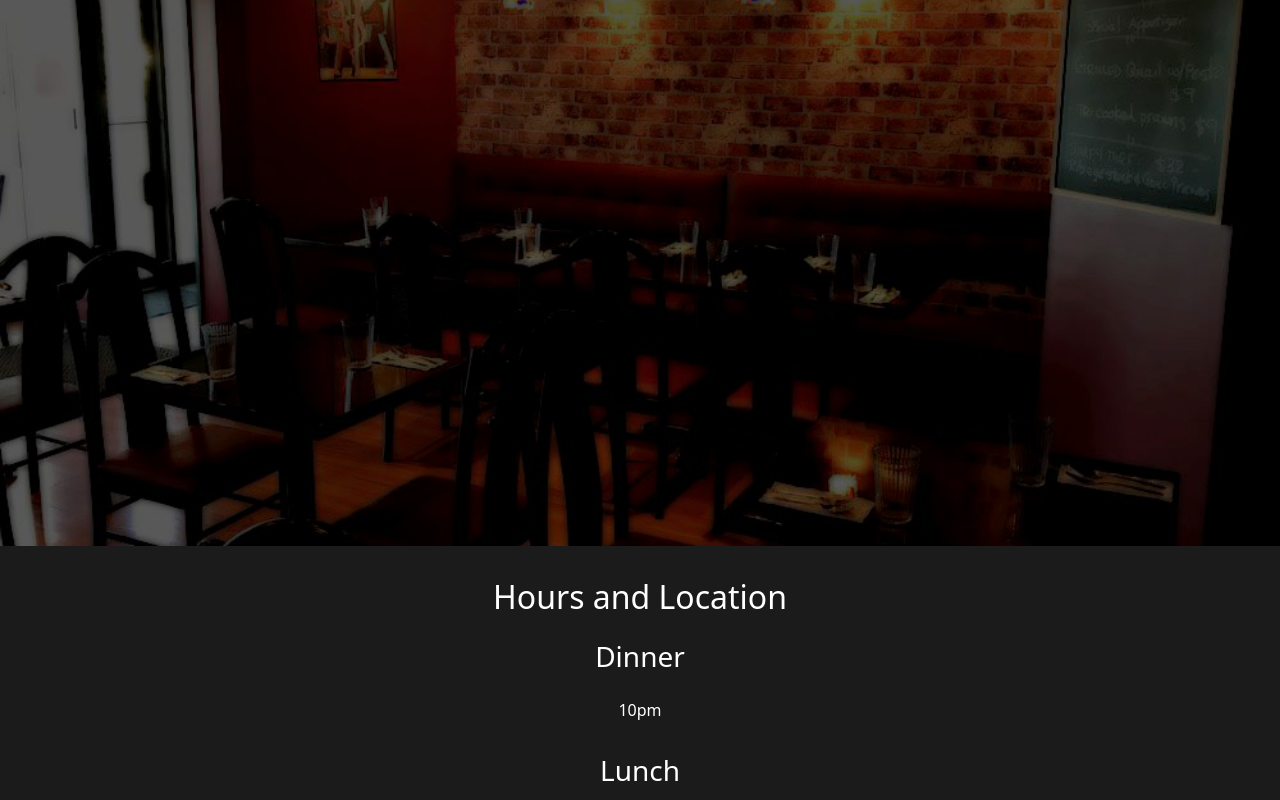
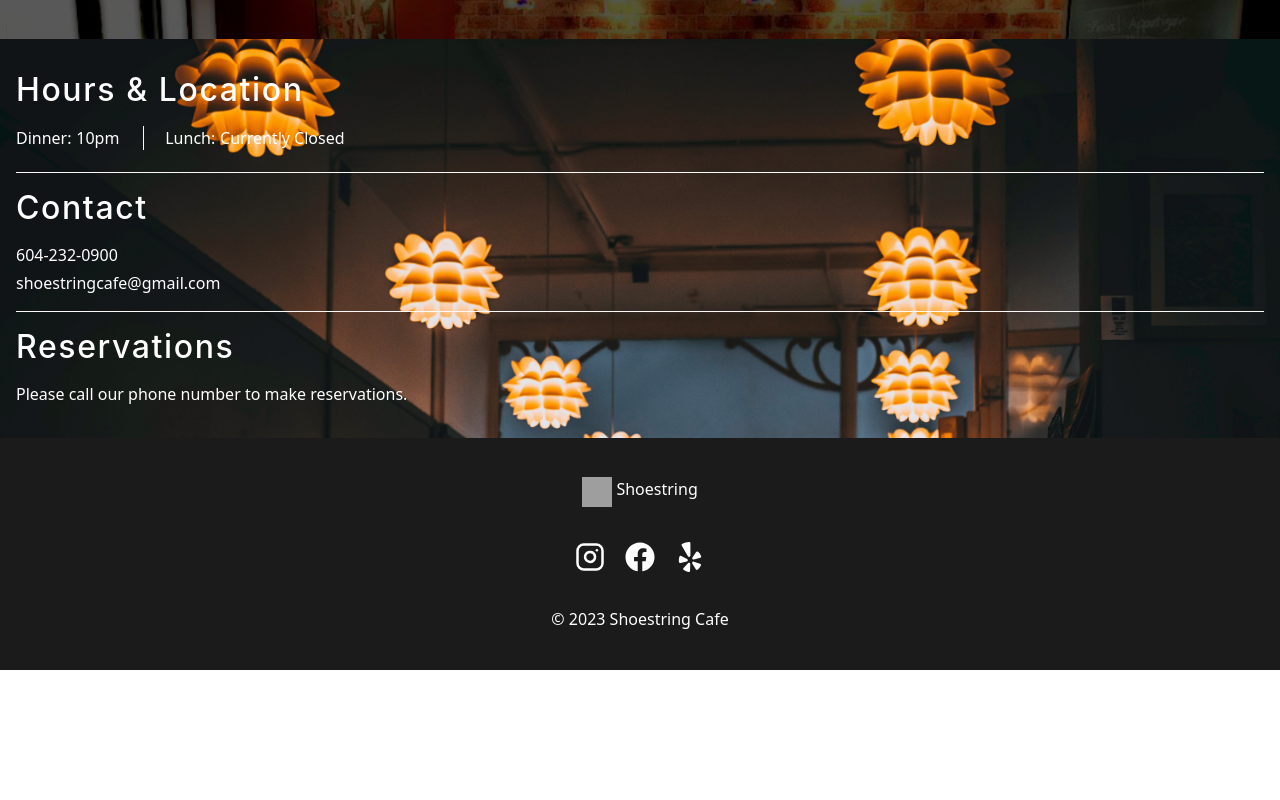
Before and after one commit to cyrusjc/shoestringv2, a React (Vite) app: page / in a window 1280 px wide. Shown: the part 360-1160 px from the top of the page. After the commit the page ends 1030 px from the top, so only its background shows below. Built offline with nearby package versions, Linux system fonts and the light colour scheme; grey boxes are pictures that could not be loaded; a web font is replaced by a local one.

Commit message:
add another section with info to the main page, styling could be temp

```diff
--- a/src/components/Footer/Footer.jsx
+++ b/src/components/Footer/Footer.jsx
@@ -8,20 +8,6 @@ import { FaFacebook, FaYelp } from "react-icons/fa";
 export default function FooterWithLogo() {
   return (
     <>
-    <div className="information">
-    <h2>Hours and Location</h2>
-      <h3>Dinner</h3>
-      <p>10pm</p>
-      <h3>Lunch</h3>
-      <p>Currently Closed</p>
-
-      <h2>Contact </h2>
-      <p> 604 232-0900</p>
-      <p>shoestringcafe@gmail.com</p>
-
-      <h2>Reservations</h2>
-      <p> Please call our phone number to make reservations.</p>
-    </div>
       <footer className="text-center text-lg-start footer main-colour-text">
         <Container className="text-center">
           <Row>
--- a/src/components/Footer/Footer.scss
+++ b/src/components/Footer/Footer.scss
@@ -1,3 +1,7 @@
+@use "../../styles/partials/variables" as *;
+@use "../../styles/partials/fonts" as *;
+@use "../../styles/partials/mixins" as *;
+
 .footer {
   width: 100%;
   background-color: #1b1b1b;
@@ -20,16 +24,3 @@
 .trademark-row {
   padding: 7px;
 }
-
-
-
-.information {
-  display: flex;
-  flex-direction: column;
-  align-items: center;
-  background-color: #1b1b1b;
-  padding: 2rem;
-  color: white;
-  gap: 1rem;
-  width: 100%;
-}
--- a/src/pages/Home/Home.jsx
+++ b/src/pages/Home/Home.jsx
@@ -17,9 +17,33 @@ function Home() {
           </p>
           <Link to="/Menu">
             <button className="container__button">View our menu</button>
-            </Link>
+          </Link>
         </div>
-      {/* <div className="information">
+        <div className="section">
+          <div className="section__container">
+            <h2 className="section__heading">Hours & Location</h2>
+            <div className="section__times">
+              <h3 className="section__subheading">Dinner:</h3>
+              <p className="section__paragraph section__hours">10pm</p>
+              <h3 className="section__subheading section__lunch">Lunch:</h3>
+              <p className="section__paragraph">Currently Closed</p>
+            </div>
+          </div>
+          <div className="section__container">
+            <h2 className="section__heading">Contact </h2>
+            <div className="section__info">
+              <p className="section__paragraph">604-232-0900</p>
+              <p className="section__paragraph">shoestringcafe@gmail.com</p>
+            </div>
+          </div>
+          <div className="section__container">
+            <h2 className="section__heading">Reservations</h2>
+            <p className="section__paragraph">
+              Please call our phone number to make reservations.
+            </p>
+          </div>
+        </div>
+        {/* <div className="information">
           <h2>Hours and Location</h2>
             <h3>Dinner</h3>
             <p>10pm</p>
@@ -33,8 +57,7 @@ function Home() {
             <h2>Reservations</h2>
             <p> Please call our phone number to make reservations.</p>
           </div> */}
-        </div>
-
+      </div>
     </>
   );
 }
--- a/src/pages/Home/Home.scss
+++ b/src/pages/Home/Home.scss
@@ -1,5 +1,6 @@
 @use "../../styles/partials/variables" as *;
 @use "../../styles/partials/mixins" as *;
+@use "../../styles/partials/fonts" as *;
 
 .wrapper {
   background: url(../../assets/images/pic.jpg);
@@ -11,11 +12,12 @@
   display: flex;
   flex-direction: column;
   align-items: center;
-  height: 100vh;
+
   padding: 2rem;
   color: white;
+  width: 100%;
+  justify-content: space-evenly;
   gap: 1rem;
-  width: 100%;
 
   &__heading {
     font-size: 2rem;
@@ -47,6 +49,72 @@
     margin: 10px 0px;
     cursor: pointer;
     border: white solid 1px;
+  }
+}
+
+.section {
+  background-image: url(../../assets/images/temp4.jpg);
+  background-size: cover;
+  display: flex;
+  flex-direction: column;
+  background-color: #1b1b1b;
+  padding: 1rem;
+  color: white;
+  gap: 1rem;
+  width: 100%;
+  padding-top: 2rem;
+
+  &__container {
+    display: flex;
+    flex-direction: column;
+    gap: 0.5rem;
+    border-bottom: rgb(251, 248, 248) solid 1px;
+    padding-bottom: 1rem;
+  }
+  :last-child {
+    border-bottom: none;
+  }
+
+  &__heading {
+    font-family: "Inter";
+    letter-spacing: 0.1rem;
+    font-size: 2rem;
+    text-shadow: #1b1b1b;
+  }
+
+  &__subheading {
+    font-weight: 500;
+    font-size: 1rem;
+  }
+
+  &__paragraph {
+    font-weight: 300;
+    font-size: 1rem;
+    margin: 0;
+  }
+
+  &__info {
+    display: flex;
+    flex-direction: column;
+    align-items: baseline;
+    gap: 0.2rem;
+    width: 60%;
+  }
+
+  &__times {
+    display: flex;
+    flex-direction: row;
+    gap: 0.3rem;
+    align-items: baseline;
+  }
+
+  &__hours {
+    border-right: 1px solid rgb(249, 246, 246);
+    padding-right: 1.5rem;
+  }
+
+  &__lunch {
+    padding-left: 1rem;
   }
 }
 
--- a/src/styles/_typography.scss
+++ b/src/styles/_typography.scss
@@ -9,3 +9,6 @@ h5,
 h6 {
   color: $PRIMARY-TEXT-COLOUR;
 }
+
+
+//why do we need this? text color should go to __variables
```
Also changed, not shown: src/assets/images/temp4.jpg (added), src/styles/partials/_fonts.scss (renamed from src/styles/_fonts.scss). Lines whose indentation alone changed are shown as unchanged.
